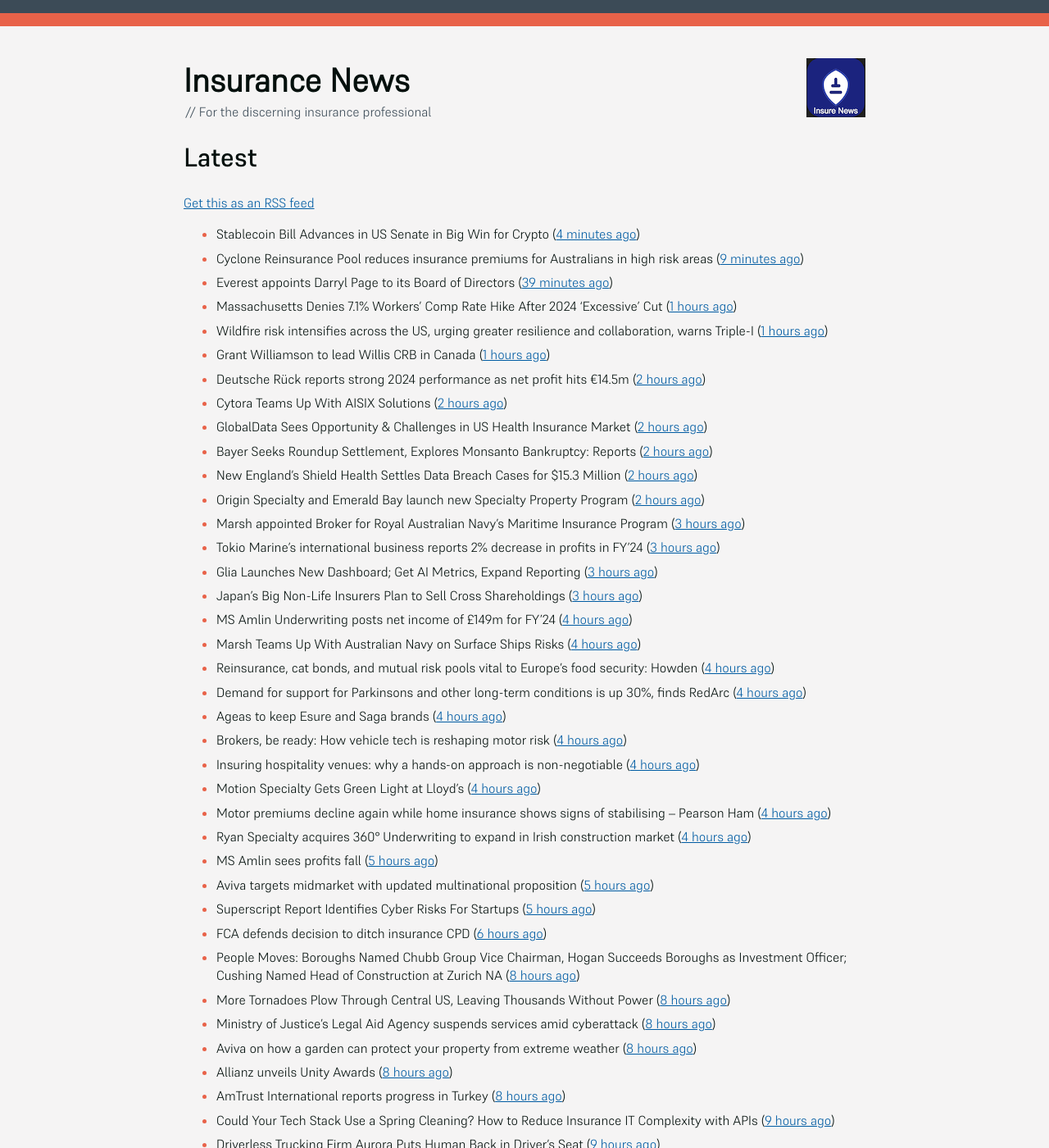
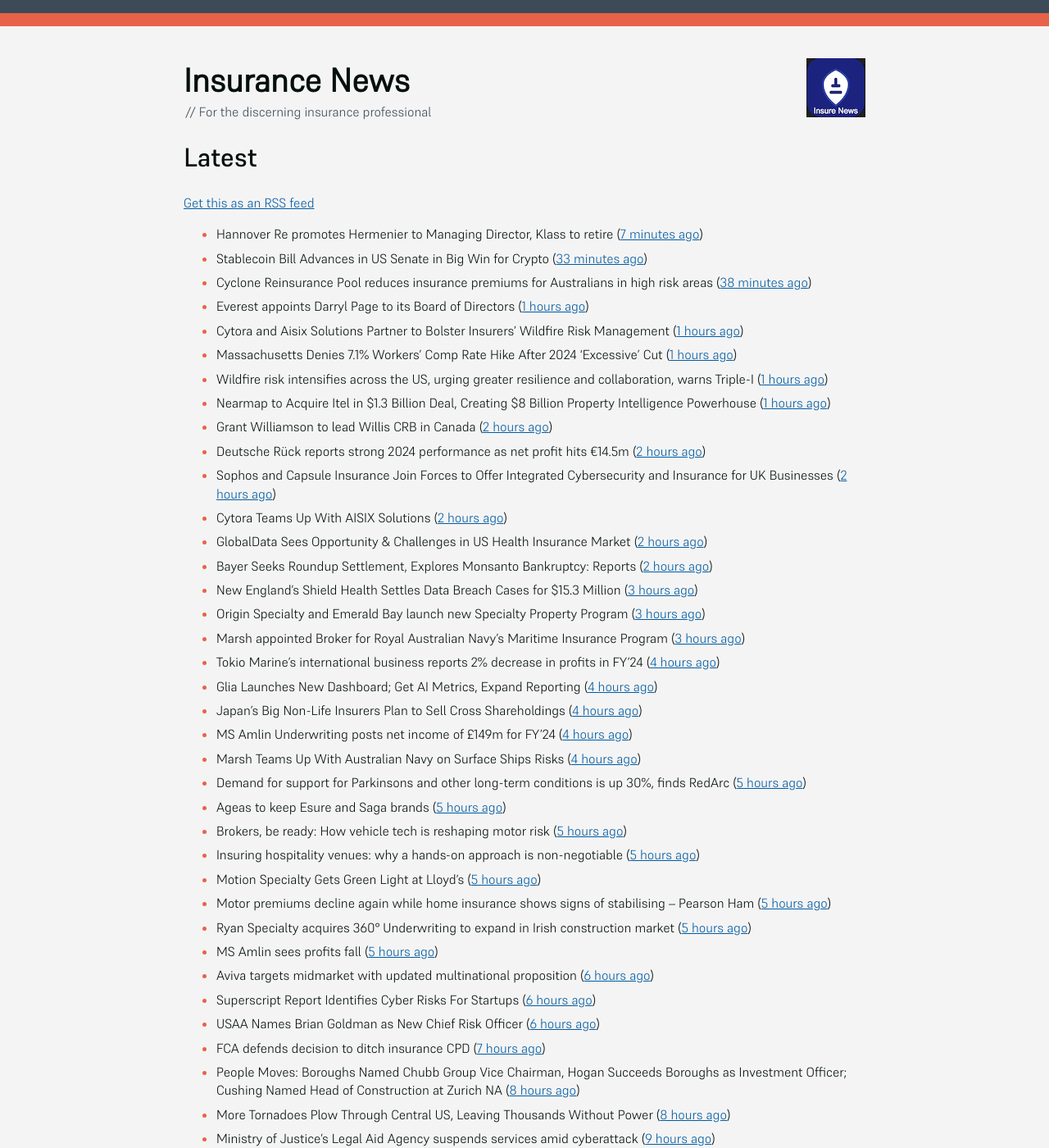
Before and after one commit to mat-0/feeds.thechels.uk, a Jekyll site: the page built from index.md, in a window 1280 px wide and 1400 px high. Shown: the whole window at 82% size. Built offline with Jekyll 4.4.1, drawn with Linux system fonts in a browser that asks for light colours; some of the changed text lies outside the part shown.

Commit message:
New Feed

```diff
--- a/index.md
+++ b/index.md
@@ -8,47 +8,51 @@ description: Latest Updates
 [Get this as an RSS feed](/feed.rss)
 
 <!-- news_marker starts -->
-- Stablecoin Bill Advances in US Senate in Big Win for Crypto ([4 minutes ago](https://www.insurancejournal.com/news/national/2025/05/20/824512.htm))
-- Cyclone Reinsurance Pool reduces insurance premiums for Australians in high risk areas ([9 minutes ago](https://www.reinsurancene.ws/cyclone-reinsurance-pool-reduces-insurance-premiums-for-australians-in-high-risk-areas/))
-- Everest appoints Darryl Page to its Board of Directors ([39 minutes ago](https://www.reinsurancene.ws/everest-appoints-darryl-page-to-its-board-of-directors/))
+- Hannover Re promotes Hermenier to Managing Director, Klass to retire ([7 minutes ago](https://www.reinsurancene.ws/hannover-re-promotes-hermenier-to-managing-director-klass-to-retire/))
+- Stablecoin Bill Advances in US Senate in Big Win for Crypto ([33 minutes ago](https://www.insurancejournal.com/news/national/2025/05/20/824512.htm))
+- Cyclone Reinsurance Pool reduces insurance premiums for Australians in high risk areas ([38 minutes ago](https://www.reinsurancene.ws/cyclone-reinsurance-pool-reduces-insurance-premiums-for-australians-in-high-risk-areas/))
+- Everest appoints Darryl Page to its Board of Directors ([1 hours ago](https://www.reinsurancene.ws/everest-appoints-darryl-page-to-its-board-of-directors/))
+- Cytora and Aisix Solutions Partner to Bolster Insurers’ Wildfire Risk Management ([1 hours ago](https://www.insurtechinsights.com/cytora-and-aisix-solutions-partner-to-bolster-insurers-wildfire-risk-management/))
 - Massachusetts Denies 7.1% Workers’ Comp Rate Hike After 2024 ‘Excessive’ Cut ([1 hours ago](https://www.insurancejournal.com/news/east/2025/05/20/824489.htm))
 - Wildfire risk intensifies across the US, urging greater resilience and collaboration, warns Triple-I ([1 hours ago](https://www.reinsurancene.ws/wildfire-risk-intensifies-across-the-us-urging-greater-resilience-and-collaboration-warns-triple-i/))
-- Grant Williamson to lead Willis CRB in Canada ([1 hours ago](https://www.reinsurancene.ws/grant-williamson-to-lead-willis-crb-in-canada/))
+- Nearmap to Acquire Itel in $1.3 Billion Deal, Creating $8 Billion Property Intelligence Powerhouse ([1 hours ago](https://www.insurtechinsights.com/nearmap-to-acquire-itel-in-1-3-billion-deal-creating-8-billion-property-intelligence-powerhouse/))
+- Grant Williamson to lead Willis CRB in Canada ([2 hours ago](https://www.reinsurancene.ws/grant-williamson-to-lead-willis-crb-in-canada/))
 - Deutsche Rück reports strong 2024 performance as net profit hits €14.5m ([2 hours ago](https://www.reinsurancene.ws/deutsche-ruck-reports-strong-2024-performance-as-net-profit-hits-e14-5m/))
+- Sophos and Capsule Insurance Join Forces to Offer Integrated Cybersecurity and Insurance for UK Businesses ([2 hours ago](https://www.insurtechinsights.com/sophos-and-capsule-insurance-join-forces-to-offer-integrated-cybersecurity-and-insurance-for-uk-businesses/))
 - Cytora Teams Up With AISIX Solutions ([2 hours ago](https://insurance-edge.net/2025/05/20/cytora-teams-up-with-aisix-solutions/))
 - GlobalData Sees Opportunity & Challenges in US Health Insurance Market ([2 hours ago](https://insurance-edge.net/2025/05/20/globaldata-sees-opportunity-challenges-in-us-health-insurance-market/))
 - Bayer Seeks Roundup Settlement, Explores Monsanto Bankruptcy: Reports ([2 hours ago](https://www.insurancejournal.com/news/national/2025/05/20/824477.htm))
-- New England’s Shield Health Settles Data Breach Cases for $15.3 Million ([2 hours ago](https://www.insurancejournal.com/news/east/2025/05/20/824475.htm))
-- Origin Specialty and Emerald Bay launch new Specialty Property Program ([2 hours ago](https://www.reinsurancene.ws/origin-specialty-and-emerald-bay-launch-new-specialty-property-program/))
+- New England’s Shield Health Settles Data Breach Cases for $15.3 Million ([3 hours ago](https://www.insurancejournal.com/news/east/2025/05/20/824475.htm))
+- Origin Specialty and Emerald Bay launch new Specialty Property Program ([3 hours ago](https://www.reinsurancene.ws/origin-specialty-and-emerald-bay-launch-new-specialty-property-program/))
 - Marsh appointed Broker for Royal Australian Navy’s Maritime Insurance Program ([3 hours ago](https://www.reinsurancene.ws/marsh-appointed-broker-for-royal-australian-navys-maritime-insurance-program/))
-- Tokio Marine’s international business reports 2% decrease in profits in FY’24 ([3 hours ago](https://www.reinsurancene.ws/tokio-marines-international-business-reports-2-decrease-in-profits-in-fy24/))
-- Glia Launches New Dashboard; Get AI Metrics, Expand Reporting ([3 hours ago](https://insurance-edge.net/2025/05/20/glia-launches-new-dashboard-get-ai-metrics-expand-reporting/))
-- Japan’s Big Non-Life Insurers Plan to Sell Cross Shareholdings ([3 hours ago](https://www.insurancejournal.com/news/international/2025/05/20/824468.htm))
+- Tokio Marine’s international business reports 2% decrease in profits in FY’24 ([4 hours ago](https://www.reinsurancene.ws/tokio-marines-international-business-reports-2-decrease-in-profits-in-fy24/))
+- Glia Launches New Dashboard; Get AI Metrics, Expand Reporting ([4 hours ago](https://insurance-edge.net/2025/05/20/glia-launches-new-dashboard-get-ai-metrics-expand-reporting/))
+- Japan’s Big Non-Life Insurers Plan to Sell Cross Shareholdings ([4 hours ago](https://www.insurancejournal.com/news/international/2025/05/20/824468.htm))
 - MS Amlin Underwriting posts net income of £149m for FY’24 ([4 hours ago](https://www.reinsurancene.ws/ms-amlin-underwriting-posts-net-income-of-149m-for-fy24/))
 - Marsh Teams Up With Australian Navy on Surface Ships Risks ([4 hours ago](https://insurance-edge.net/2025/05/20/marsh-teams-up-with-australian-navy-on-surface-ships-risks/))
-- Reinsurance, cat bonds, and mutual risk pools vital to Europe’s food security: Howden ([4 hours ago](https://www.reinsurancene.ws/reinsurance-cat-bonds-and-mutual-risk-pools-vital-to-europes-food-security-howden/))
-- Demand for support for Parkinsons and other long-term conditions is up 30%, finds RedArc ([4 hours ago](https://ifamagazine.com/demand-for-support-for-parkinsons-and-other-long-term-conditions-is-up-30-finds-redarc/))
-- Ageas to keep Esure and Saga brands ([4 hours ago](https://www.postonline.co.uk/news/7957788/ageas-to-keep-esure-and-saga-brands))
-- Brokers, be ready: How vehicle tech is reshaping motor risk ([4 hours ago](https://www.insurancebusinessmag.com/uk/news/auto-motor/brokers-be-ready-how-vehicle-tech-is-reshaping-motor-risk-536269.aspx))
-- Insuring hospitality venues: why a hands-on approach is non-negotiable ([4 hours ago](https://www.insurancebusinessmag.com/uk/news/hospitality/insuring-hospitality-venues-why-a-handson-approach-is-nonnegotiable-536268.aspx))
-- Motion Specialty Gets Green Light at Lloyd’s ([4 hours ago](https://insurance-edge.net/2025/05/20/motion-specialty-gets-green-light-at-lloyds/))
-- Motor premiums decline again while home insurance shows signs of stabilising – Pearson Ham ([4 hours ago](https://www.insurancebusinessmag.com/uk/news/auto-motor/motor-premiums-decline-again-while-home-insurance-shows-signs-of-stabilising--pearson-ham-536267.aspx))
-- Ryan Specialty acquires 360° Underwriting to expand in Irish construction market ([4 hours ago](https://www.insurancebusinessmag.com/uk/news/breaking-news/ryan-specialty-acquires-360-underwriting-to-expand-in-irish-construction-market-536266.aspx))
+- Demand for support for Parkinsons and other long-term conditions is up 30%, finds RedArc ([5 hours ago](https://ifamagazine.com/demand-for-support-for-parkinsons-and-other-long-term-conditions-is-up-30-finds-redarc/))
+- Ageas to keep Esure and Saga brands ([5 hours ago](https://www.postonline.co.uk/news/7957788/ageas-to-keep-esure-and-saga-brands))
+- Brokers, be ready: How vehicle tech is reshaping motor risk ([5 hours ago](https://www.insurancebusinessmag.com/uk/news/auto-motor/brokers-be-ready-how-vehicle-tech-is-reshaping-motor-risk-536269.aspx))
+- Insuring hospitality venues: why a hands-on approach is non-negotiable ([5 hours ago](https://www.insurancebusinessmag.com/uk/news/hospitality/insuring-hospitality-venues-why-a-handson-approach-is-nonnegotiable-536268.aspx))
+- Motion Specialty Gets Green Light at Lloyd’s ([5 hours ago](https://insurance-edge.net/2025/05/20/motion-specialty-gets-green-light-at-lloyds/))
+- Motor premiums decline again while home insurance shows signs of stabilising – Pearson Ham ([5 hours ago](https://www.insurancebusinessmag.com/uk/news/auto-motor/motor-premiums-decline-again-while-home-insurance-shows-signs-of-stabilising--pearson-ham-536267.aspx))
+- Ryan Specialty acquires 360° Underwriting to expand in Irish construction market ([5 hours ago](https://www.insurancebusinessmag.com/uk/news/breaking-news/ryan-specialty-acquires-360-underwriting-to-expand-in-irish-construction-market-536266.aspx))
 - MS Amlin sees profits fall ([5 hours ago](https://www.insurancebusinessmag.com/uk/news/breaking-news/ms-amlin-sees-profits-fall-536259.aspx))
-- Aviva targets midmarket with updated multinational proposition ([5 hours ago](https://www.postonline.co.uk/broker/7957787/aviva-targets-midmarket-with-updated-multinational-proposition))
-- Superscript Report Identifies Cyber Risks For Startups ([5 hours ago](https://insurance-edge.net/2025/05/20/superscript-report-identifies-cyber-risks-for-startups/))
-- FCA defends decision to ditch insurance CPD ([6 hours ago](https://www.postonline.co.uk/news/7957780/fca-defends-decision-to-ditch-insurance-cpd))
+- Aviva targets midmarket with updated multinational proposition ([6 hours ago](https://www.postonline.co.uk/broker/7957787/aviva-targets-midmarket-with-updated-multinational-proposition))
+- Superscript Report Identifies Cyber Risks For Startups ([6 hours ago](https://insurance-edge.net/2025/05/20/superscript-report-identifies-cyber-risks-for-startups/))
+- USAA Names Brian Goldman as New Chief Risk Officer ([6 hours ago](https://www.insurtechinsights.com/usaa-names-brian-goldman-as-new-chief-risk-officer/))
+- FCA defends decision to ditch insurance CPD ([7 hours ago](https://www.postonline.co.uk/news/7957780/fca-defends-decision-to-ditch-insurance-cpd))
 - People Moves: Boroughs Named Chubb Group Vice Chairman, Hogan Succeeds Boroughs as Investment Officer; Cushing Named Head of Construction at Zurich NA ([8 hours ago](https://www.insurancejournal.com/news/national/2025/05/20/824390.htm))
 - More Tornadoes Plow Through Central US, Leaving Thousands Without Power ([8 hours ago](https://www.insurancejournal.com/news/southeast/2025/05/20/824450.htm))
-- Ministry of Justice's Legal Aid Agency suspends services amid cyberattack ([8 hours ago](https://www.insurancebusinessmag.com/uk/news/cyber/ministry-of-justices-legal-aid-agency-suspends-services-amid-cyberattack-536241.aspx))
-- Aviva on how a garden can protect your property from extreme weather ([8 hours ago](https://www.insurancebusinessmag.com/uk/news/property-insurance/aviva-on-how-a-garden-can-protect-your-property-from-extreme-weather-536238.aspx))
-- Allianz unveils Unity Awards ([8 hours ago](https://www.insurancebusinessmag.com/uk/news/breaking-news/allianz-unveils-unity-awards-536237.aspx))
-- AmTrust International reports progress in Turkey ([8 hours ago](https://www.insurancebusinessmag.com/uk/news/breaking-news/amtrust-international-reports-progress-in-turkey-536236.aspx))
+- Ministry of Justice's Legal Aid Agency suspends services amid cyberattack ([9 hours ago](https://www.insurancebusinessmag.com/uk/news/cyber/ministry-of-justices-legal-aid-agency-suspends-services-amid-cyberattack-536241.aspx))
+- Aviva on how a garden can protect your property from extreme weather ([9 hours ago](https://www.insurancebusinessmag.com/uk/news/property-insurance/aviva-on-how-a-garden-can-protect-your-property-from-extreme-weather-536238.aspx))
+- Allianz unveils Unity Awards ([9 hours ago](https://www.insurancebusinessmag.com/uk/news/breaking-news/allianz-unveils-unity-awards-536237.aspx))
+- AmTrust International reports progress in Turkey ([9 hours ago](https://www.insurancebusinessmag.com/uk/news/breaking-news/amtrust-international-reports-progress-in-turkey-536236.aspx))
 - Could Your Tech Stack Use a Spring Cleaning? How to Reduce Insurance IT Complexity with APIs ([9 hours ago](https://www.insurancejournal.com/blogs/agentsync/2025/05/20/822951.htm))
 - Driverless Trucking Firm Aurora Puts Human Back in Driver’s Seat ([9 hours ago](https://www.insurancejournal.com/news/southcentral/2025/05/20/824443.htm))
 - Big Interview: Jason Richards, Swiss Re ([9 hours ago](https://www.postonline.co.uk/reinsurance/7957541/big-interview-jason-richards-swiss-re))
-- APCIA: Record Shows ‘Minimal Complaints’ on Hurricane Milton, Helene Claims ([9 hours ago](https://www.insurancejournal.com/news/national/2025/05/20/824364.htm))
-- Italy’s Data Watchdog Fines AI Company Replika’s Developer $5.6 Million ([9 hours ago](https://www.insurancejournal.com/news/international/2025/05/20/824403.htm))
+- APCIA: Record Shows ‘Minimal Complaints’ on Hurricane Milton, Helene Claims ([10 hours ago](https://www.insurancejournal.com/news/national/2025/05/20/824364.htm))
+- Italy’s Data Watchdog Fines AI Company Replika’s Developer $5.6 Million ([10 hours ago](https://www.insurancejournal.com/news/international/2025/05/20/824403.htm))
 - EY Negligently Missed Huge Fraud at Collapsed Hospital Operator, $3B UK Trial Hears ([10 hours ago](https://www.insurancejournal.com/news/international/2025/05/20/824369.htm))
 - EU Will Propose to G7 Nations a Reduction in Sanctions Price Cap for Russian Oil ([10 hours ago](https://www.insurancejournal.com/news/international/2025/05/20/824398.htm))
 - Motion Specialty Launches Lloyd’s MGU, Founded by Former Hiscox Executives ([10 hours ago](https://www.insurancejournal.com/news/international/2025/05/20/824409.htm))
@@ -60,16 +64,19 @@ description: Latest Updates
 - A new era for justice in Northern Ireland? ([10 hours ago](https://www.postonline.co.uk/claims/7957782/a-new-era-for-justice-in-northern-ireland))
 - Train Strikes Family on Ohio Railroad Bridge, Killing 3 ([10 hours ago](https://www.insurancejournal.com/news/midwest/2025/05/20/824453.htm))
 - Federal Jury Awards $405K Verdict Against Florida Senior Living Facility ([10 hours ago](https://www.insurancejournal.com/news/southeast/2025/05/20/824447.htm))
-- Staged Auto Accidents: A Costly and Dangerous Threat for Fleets ([10 hours ago](https://www.insurancejournal.com/blogs/iat/2025/05/20/822221.htm))
-- AI data management crucial for insurers' compliance ([18 hours ago](https://www.dig-in.com/news/ai-data-management-crucial-for-insurers-compliance))
+- Staged Auto Accidents: A Costly and Dangerous Threat for Fleets ([11 hours ago](https://www.insurancejournal.com/blogs/iat/2025/05/20/822221.htm))
+- AI data management crucial for insurers' compliance ([19 hours ago](https://www.dig-in.com/news/ai-data-management-crucial-for-insurers-compliance))
 - Strategies for navigating regulatory changes in a digital landscape ([19 hours ago](https://www.dig-in.com/opinion/strategies-for-navigating-federal-and-state-regulations))
-- California Commissioner Launches Smoke Claims & Remediation Task Force ([20 hours ago](https://www.insurancejournal.com/news/west/2025/05/19/824395.htm))
+- California Commissioner Launches Smoke Claims & Remediation Task Force ([21 hours ago](https://www.insurancejournal.com/news/west/2025/05/19/824395.htm))
 - Turbulent Waters May Have Been Factor in Mexican Ship’s Crash Into Brooklyn Bridge ([21 hours ago](https://www.insurancejournal.com/news/east/2025/05/19/824334.htm))
-- Despite Backlash From Trump, DEI Hasn’t Disappeared at US Companies ([22 hours ago](https://www.insurancejournal.com/news/national/2025/05/19/824379.htm))
+- Despite Backlash From Trump, DEI Hasn’t Disappeared at US Companies ([23 hours ago](https://www.insurancejournal.com/news/national/2025/05/19/824379.htm))
 - Zurich targeting 30% SME growth in 2025 ([1 days ago](https://www.postonline.co.uk/news/7957779/zurich-targeting-30-sme-growth-in-2025))
+- Aviva Partners with CyberCube to Enhance Cyber Threat Detection and Exposure Management ([1 days ago](https://www.insurtechinsights.com/aviva-partners-with-cybercube-to-enhance-cyber-threat-detection-and-exposure-management/))
 - How Aviva is redefining mid-market support ([1 days ago](https://www.insurancebusinessmag.com/uk/news/breaking-news/how-aviva-is-redefining-midmarket-support-535375.aspx))
+- TELUS Health Acquires Workplace Options in $500 Million Deal, Accelerates Global Wellbeing Ambitions with GTCR Investment ([1 days ago](https://www.insurtechinsights.com/telus-health-acquires-workplace-options-in-500-million-deal-accelerates-global-wellbeing-ambitions-with-gtcr-investment/))
 - Industry reaction to the Law Comission’s will reform report ([1 days ago](https://ifamagazine.com/industry-reaction-to-the-law-comissions-will-reform-report/))
 - How can brokers ensure responsible AI usage in insurance operations? ([1 days ago](https://www.insurancebusinessmag.com/uk/news/technology/how-can-brokers-ensure-responsible-ai-usage-in-insurance-operations-536137.aspx))
+- Allstate Becomes Corporate Partner of Chicago Quantum Exchange to Advance Quantum Computing in Insurance ([1 days ago](https://www.insurtechinsights.com/allstate-becomes-corporate-partner-of-chicago-quantum-exchange-to-advance-quantum-computing-in-insurance/))
 - Why sustainable repairs and net zero goals are critical for brokers ([1 days ago](https://www.insurancebusinessmag.com/uk/news/environmental/why-sustainable-repairs-and-net-zero-goals-are-critical-for-brokers-536136.aspx))
 - Markel’s Galjaard outlines plan to double the UK business ([1 days ago](https://www.postonline.co.uk/news/7957775/markels-galjaard-outlines-plan-to-double-the-uk-business))
 - Rebekah Clement steps down from Lloyd's ([1 days ago](https://www.insurancebusinessmag.com/uk/news/breaking-news/rebekah-clement-steps-down-from-lloyds-536135.aspx))
@@ -89,6 +96,7 @@ description: Latest Updates
 - How IoT complements Plymouth Rock's coverage strategy ([1 days ago](https://www.dig-in.com/news/plymouth-rock-uses-iot-technology-to-manage-risks))
 - Independent agents need data support to use agentic AI ([1 days ago](https://www.dig-in.com/news/independent-agents-need-data-support-to-use-agentic-ai))
 - Basel Committee resists US pressure to downplay climate risk ([4 days ago](https://www.dig-in.com/articles/basel-committee-resists-us-pressure-to-downplay-climate-risk))
+- Cable Insurance Teams Up with TruckerCloud to Enhance Telematics Capabilities ([4 days ago](https://www.insurtechinsights.com/cable-insurance-teams-up-with-truckercloud-to-enhance-telematics-capabilities/))
 - McLarens aims for net zero by 2050 ([4 days ago](https://www.postonline.co.uk/news/7957770/mclarens-aims-for-net-zero-by-2050))
 - AI will have a greater role to play in claims despite initial hesitancy ([4 days ago](https://www.postonline.co.uk/broker/7957769/ai-will-have-a-greater-role-to-play-in-claims-despite-initial-hesitancy))
 - Ardonagh’s rebrand; Google Cloud’s expansion; Insure Your Paws’ product ([4 days ago](https://www.postonline.co.uk/news/7957764/ardonaghs-rebrand-google-clouds-expansion-insure-your-paws-product))
@@ -105,8 +113,10 @@ description: Latest Updates
 - How insurers can use systemic risk knowledge internally ([4 days ago](https://www.dig-in.com/opinion/how-insurers-can-use-systemic-risk-knowledge-internally))
 - Marsh McLennan moves to Amazon cloud; ZestyAI in Connecticut and West Virginia: Insurtech news ([4 days ago](https://www.dig-in.com/news/marsh-mclennan-to-amazon-cloud-zestyai-and-insurtech-news))
 - Tiernan calls out ‘egregious trading behaviours’ at Lloyd’s ([4 days ago](https://www.postonline.co.uk/lloydslondon/7957765/tiernan-calls-out-egregious-trading-behaviours-at-lloyds))
+- Nationwide Partners with Kadance to Offer Genomics-Based Precision Health to Life Insurance Customers ([5 days ago](https://www.insurtechinsights.com/nationwide-partners-with-kadance-to-offer-genomics-based-precision-health-to-life-insurance-customers/))
 - Africa startups to seek new backers ([5 days ago](https://www.dig-in.com/articles/africa-startups-to-seek-new-backers))
 - Using technology to mitigate common household risks ([5 days ago](https://www.dig-in.com/podcast/using-technology-to-mitigate-common-household-risks))
+- Tinubu Secures $45 Million to Accelerate Global Leadership in Specialty Insurance SaaS ([5 days ago](https://www.insurtechinsights.com/tinubu-secures-45-million-to-accelerate-global-leadership-in-specialty-insurance-saas/))
 - ‘Don’t preach to us’, pleads Pen CEO ([5 days ago](https://www.postonline.co.uk/broker/7957752/dont-preach-to-us-pleads-pen-ceo))
 - DLG deal ‘on course’ and not a distraction for Aviva ([5 days ago](https://www.postonline.co.uk/news/7957750/dlg-deal-on-course-and-not-a-distraction-for-aviva))
 - Q&A: Andy Hutchinson, Turvi ([5 days ago](https://www.postonline.co.uk/technology/7957394/qa-andy-hutchinson-turvi))
```
